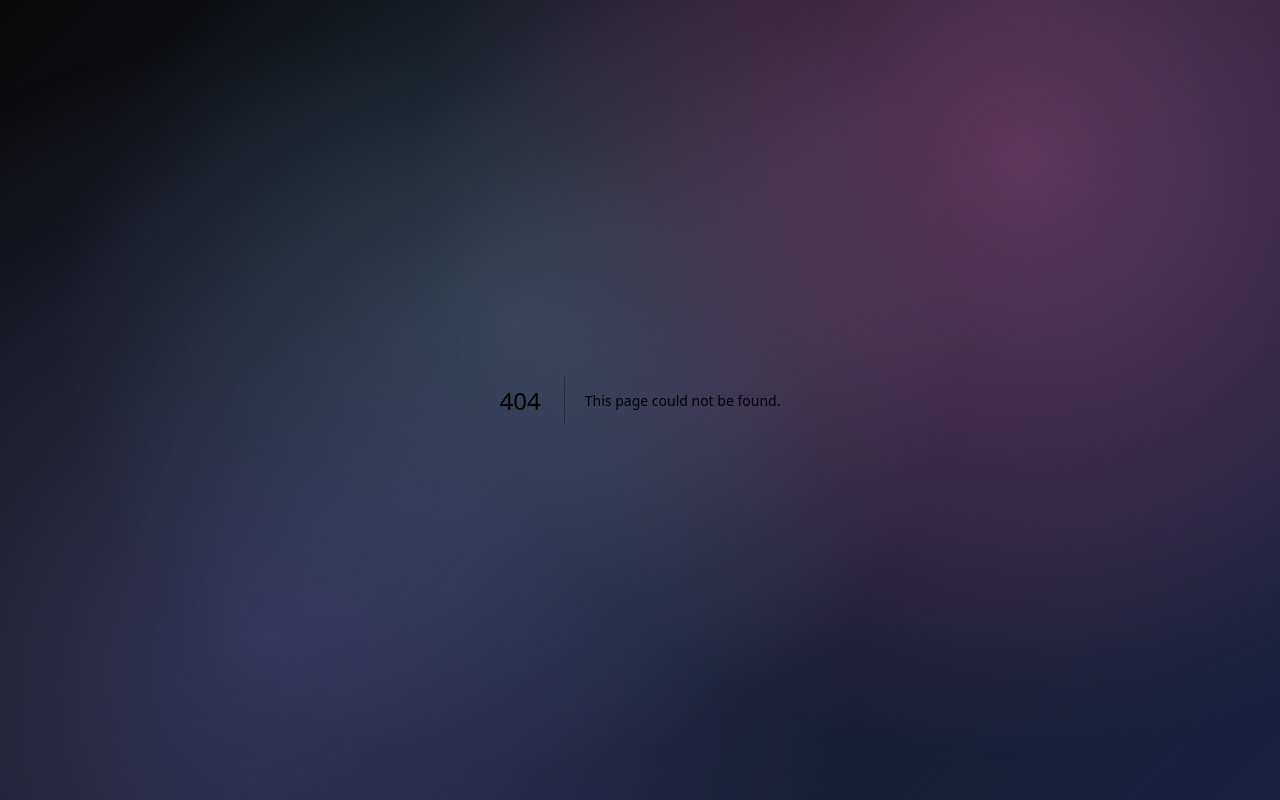
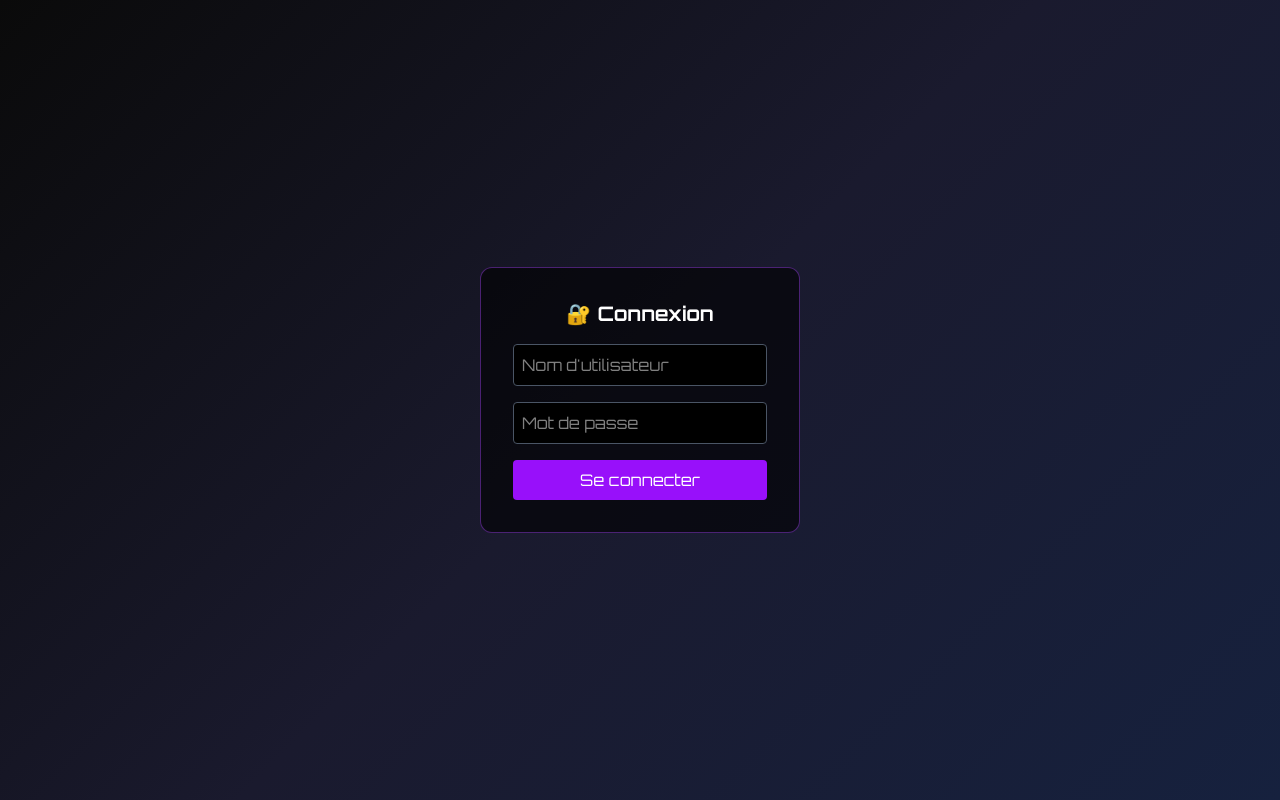
Before and after one commit to Forge-Jedaii/Combat-Sensei-Compagnon-CSC-NextJS-React, a Next.js app: page /login in a window 1280 px wide. Before the commit this address had no page. Built offline with nearby package versions, Linux system fonts and the light colour scheme.

Commit message:
connexion utilisateur avec gestion mdp sans cryptage

```diff
--- /dev/null
+++ b/src/app/api/login/route.ts
@@ -0,0 +1,48 @@
+import { NextResponse } from "next/server";
+import dbConnect from "@/lib/mongodb";
+import User from "@/models/User";
+
+export async function POST(req: Request) {
+  try {
+    const { name, password } = await req.json();
+
+    if (!name || !password) {
+      return NextResponse.json(
+        { error: "Champs manquants" },
+        { status: 400 }
+      );
+    }
+
+    await dbConnect();
+
+    const user = await User.findOne({ name });
+
+    if (!user) {
+      return NextResponse.json(
+        { error: "Utilisateur introuvable" },
+        { status: 401 }
+      );
+    }
+
+    // ⚠️ pas de hash pour l'instant
+    if (user.password !== password) {
+      return NextResponse.json(
+        { error: "Mot de passe incorrect" },
+        { status: 401 }
+      );
+    }
+
+    return NextResponse.json({
+      _id: user._id,
+      name: user.name,
+      email: user.email,
+      points: user.points
+    });
+  } catch (error) {
+    console.error("LOGIN ERROR:", error);
+    return NextResponse.json(
+      { error: "Erreur serveur" },
+      { status: 500 }
+    );
+  }
+}
--- /dev/null
+++ b/src/app/login/page.tsx
@@ -0,0 +1,72 @@
+"use client";
+
+import { useState } from "react";
+import { useRouter } from "next/navigation";
+import { useUserMode } from "@/components/context/UserModeContext";
+
+
+export default function LoginPage() {
+  const router = useRouter();
+  const { setMode } = useUserMode();
+
+  const [name, setName] = useState("");
+  const [password, setPassword] = useState("");
+  const [error, setError] = useState("");
+
+  const handleLogin = async () => {
+    setError("");
+
+    const res = await fetch("/api/login", {
+      method: "POST",
+      headers: { "Content-Type": "application/json" },
+      body: JSON.stringify({ name, password })
+    });
+
+    const data = await res.json();
+
+    if (!res.ok) {
+      setError(data.error || "Erreur de connexion");
+      return;
+    }
+
+    // stockage simple (temporaire)
+    localStorage.setItem("user", JSON.stringify(data));
+    setMode("authenticated");
+
+    router.push("/archives");
+  };
+
+  return (
+    <div className="min-h-screen flex items-center justify-center bg-cyber-gradient text-white">
+      <div className="bg-black/60 p-8 rounded-xl w-80 space-y-4 border border-purple-500/40">
+        <h1 className="text-xl font-bold text-center">🔐 Connexion</h1>
+
+        <input
+          placeholder="Nom d'utilisateur"
+          value={name}
+          onChange={(e) => setName(e.target.value)}
+          className="w-full p-2 rounded bg-black border border-gray-600"
+        />
+
+        <input
+          type="password"
+          placeholder="Mot de passe"
+          value={password}
+          onChange={(e) => setPassword(e.target.value)}
+          className="w-full p-2 rounded bg-black border border-gray-600"
+        />
+
+        {error && (
+          <p className="text-red-400 text-sm">{error}</p>
+        )}
+
+        <button
+          onClick={handleLogin}
+          className="w-full p-2 rounded bg-purple-600 hover:bg-purple-500 transition"
+        >
+          Se connecter
+        </button>
+      </div>
+    </div>
+  );
+}
--- a/src/components/auth/ModeGate.tsx
+++ b/src/components/auth/ModeGate.tsx
@@ -2,9 +2,13 @@
 
 import Image from "next/image";
 import { useUserMode } from "../context/UserModeContext";
+import { useRouter } from "next/navigation";
+
+
 
 export default function ModeGate() {
   const { setMode } = useUserMode();
+  const router = useRouter();
 
   return (
     <div className="min-h-screen flex flex-col items-center justify-center gap-8 bg-cyber-gradient text-white px-4">
@@ -39,7 +43,7 @@ export default function ModeGate() {
         </button>
 
         <button
-          onClick={() => setMode("authenticated")}
+          onClick={() => router.push("/login")}
           className="
             p-4 rounded-xl bg-purple-600/80 border border-purple-400
             hover:shadow-[0_0_20px_rgba(168,85,247,0.4)]
--- a/src/models/User.ts
+++ b/src/models/User.ts
@@ -6,7 +6,7 @@ export interface IUser extends Document {
   email: string;
   points: number;
   achievements: string[];
-  mdp : string;
+  password : string;
 }
 
 const UserSchema = new Schema<IUser>({
@@ -15,8 +15,13 @@ const UserSchema = new Schema<IUser>({
   email: { type: String, required: true, unique: true },
   points: { type: Number, default: 0 },
   achievements: [{ type: String }],
-  mdp : { type: String, required: true },
-});
+  password : { type: String, required: true },
+},
+  {
+    collection: "users",
+    timestamps: true,
+  }
+);
 
 export default mongoose.models.User ||
   mongoose.model<IUser>("User", UserSchema);
```
